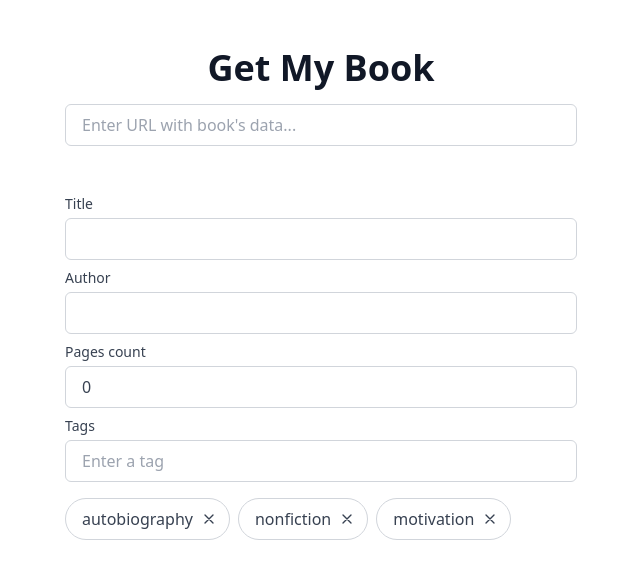
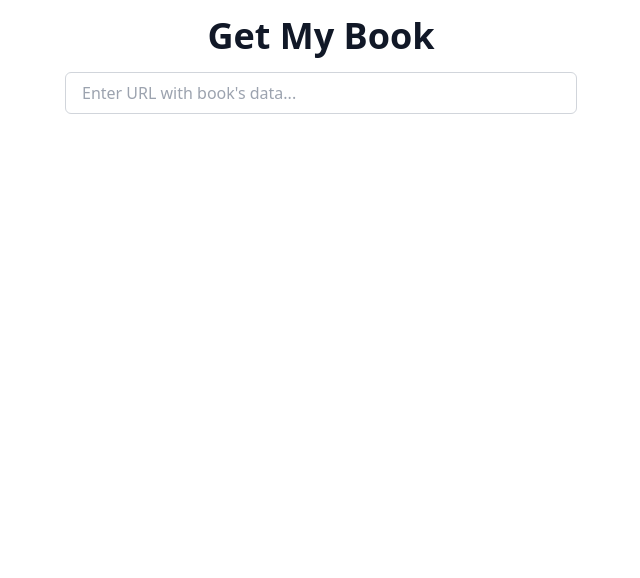
Before and after one commit to sitek94/fe-get-my-book, a React (Create React App) app: page / in a window 1280 px wide. Shown: the top 578 px of the page, without its empty margins (319-959 px from the left). Built offline with nearby package versions, Linux system fonts and the light colour scheme.

Commit message:
feat(add-book-form): initialize the form with fetched book data

```diff
--- a/src/App.tsx
+++ b/src/App.tsx
@@ -1,8 +1,6 @@
 import * as React from 'react';
 import booksApi from './api/books-api';
-import OverlayButton from './components/OverlayButton';
-import TagsField from './components/TagsField';
-import TextField from './components/TextField';
+import AddBookForm from './components/AddBookForm';
 import { Book } from './types';
 
 function App() {
@@ -16,9 +14,9 @@ function App() {
     try {
       const bookData = await booksApi.getBook(input);
       setBook(bookData);
-      console.log(book);
     } catch (error) {
       if (error instanceof Error) {
+        setBook(null);
         setError(error);
       }
     }
@@ -26,7 +24,7 @@ function App() {
 
   return (
     <div className="max-w-lg mx-auto text-gray-900">
-      <header className="py-12">
+      <header className="py-4">
         <h1 className="mb-4 text-4xl font-bold text-center">Get My Book</h1>
 
         <form onSubmit={handleSubmit}>
@@ -43,63 +41,10 @@ function App() {
       </header>
 
       <main className="space-y-4">
-        <AddBookForm />
+        {book && <AddBookForm initialValues={book} />}
       </main>
     </div>
   );
 }
 
-const dummyTags = ['autobiography', 'nonfiction', 'motivation'];
-
-function AddBookForm() {
-  const [title, setTitle] = React.useState('');
-  const [author, setAuthor] = React.useState('');
-  const [pagesCount, setPagesCount] = React.useState(0);
-  const [tags, setTags] = React.useState(dummyTags);
-
-  const onSubmit = (e: React.FormEvent) => {
-    e.preventDefault();
-
-    const body = {
-      title,
-      author,
-      pagesCount,
-      tags,
-    };
-    console.log(body);
-  };
-
-  const isFormValid = !!(title && author);
-
-  return (
-    <form className="space-y-2">
-      <TextField
-        id="title"
-        label="Title"
-        value={title}
-        onChange={e => setTitle(e.target.value)}
-      />
-      <TextField
-        id="author"
-        label="Author"
-        value={author}
-        onChange={e => setAuthor(e.target.value)}
-      />
-      <TextField
-        id="pagesCount"
-        type="number"
-        label="Pages count"
-        value={pagesCount}
-        onChange={e => setPagesCount(Number(e.target.value))}
-      />
-      <div>
-        <label className="mb-1 label">Tags</label>
-        <TagsField tags={tags} setTags={setTags} />
-      </div>
-
-      <OverlayButton label="Submit" show={isFormValid} onClick={onSubmit} />
-    </form>
-  );
-}
-
 export default App;
--- /dev/null
+++ b/src/components/AddBookForm.tsx
@@ -0,0 +1,62 @@
+import * as React from 'react';
+import { Book } from '../types';
+import OverlayButton from './OverlayButton';
+import TagsField from './TagsField';
+import TextField from './TextField';
+
+interface AddBookFromProps {
+  initialValues: Book;
+}
+
+function AddBookForm({ initialValues }: AddBookFromProps) {
+  const [title, setTitle] = React.useState(initialValues.title);
+  const [author, setAuthor] = React.useState(initialValues.author);
+  const [pagesCount, setPagesCount] = React.useState(initialValues.pagesCount);
+  const [tags, setTags] = React.useState(initialValues.tags);
+
+  const onSubmit = (e: React.FormEvent) => {
+    e.preventDefault();
+
+    const body = {
+      title,
+      author,
+      pagesCount,
+      tags,
+    };
+    console.log(body);
+  };
+
+  const isFormValid = !!(title && author);
+
+  return (
+    <form className="space-y-2">
+      <TextField
+        id="title"
+        label="Title"
+        value={title}
+        onChange={e => setTitle(e.target.value)}
+      />
+      <TextField
+        id="author"
+        label="Author"
+        value={author}
+        onChange={e => setAuthor(e.target.value)}
+      />
+      <TextField
+        id="pagesCount"
+        type="number"
+        label="Pages count"
+        value={pagesCount}
+        onChange={e => setPagesCount(Number(e.target.value))}
+      />
+      <div>
+        <label className="mb-1 label">Tags</label>
+        <TagsField tags={tags} setTags={setTags} />
+      </div>
+
+      <OverlayButton label="Submit" show={isFormValid} onClick={onSubmit} />
+    </form>
+  );
+}
+
+export default AddBookForm;
```
